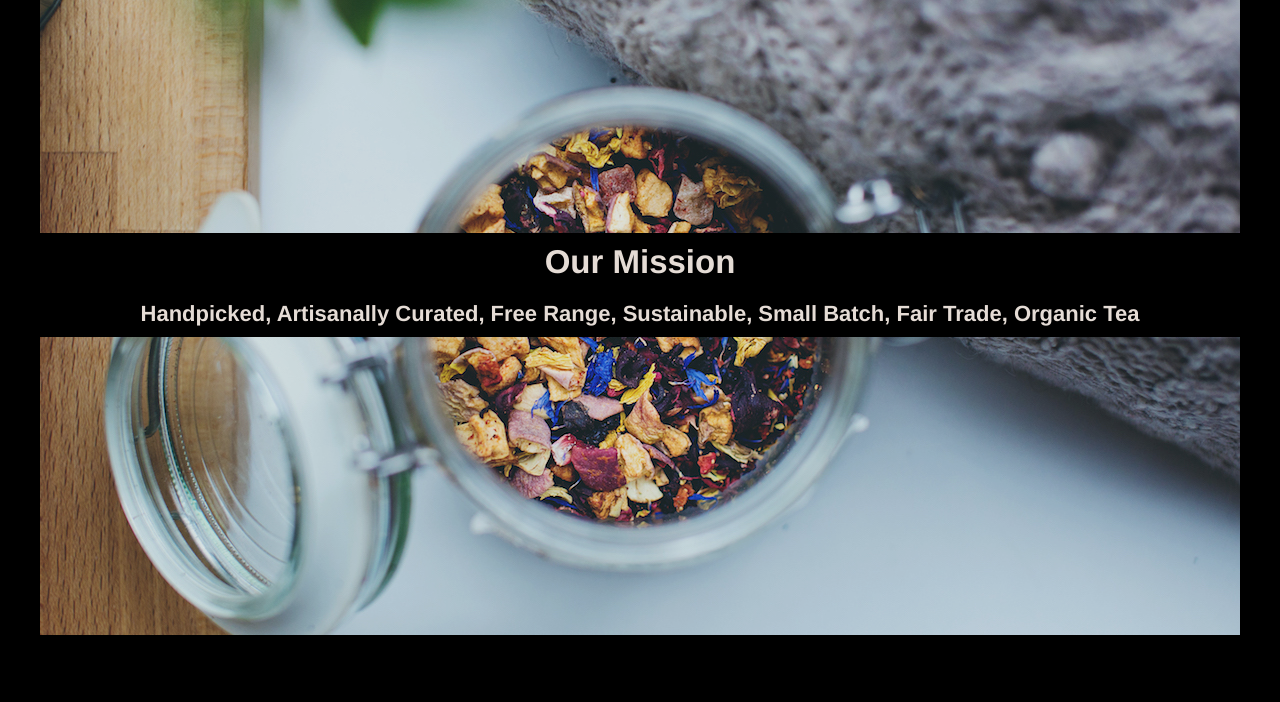
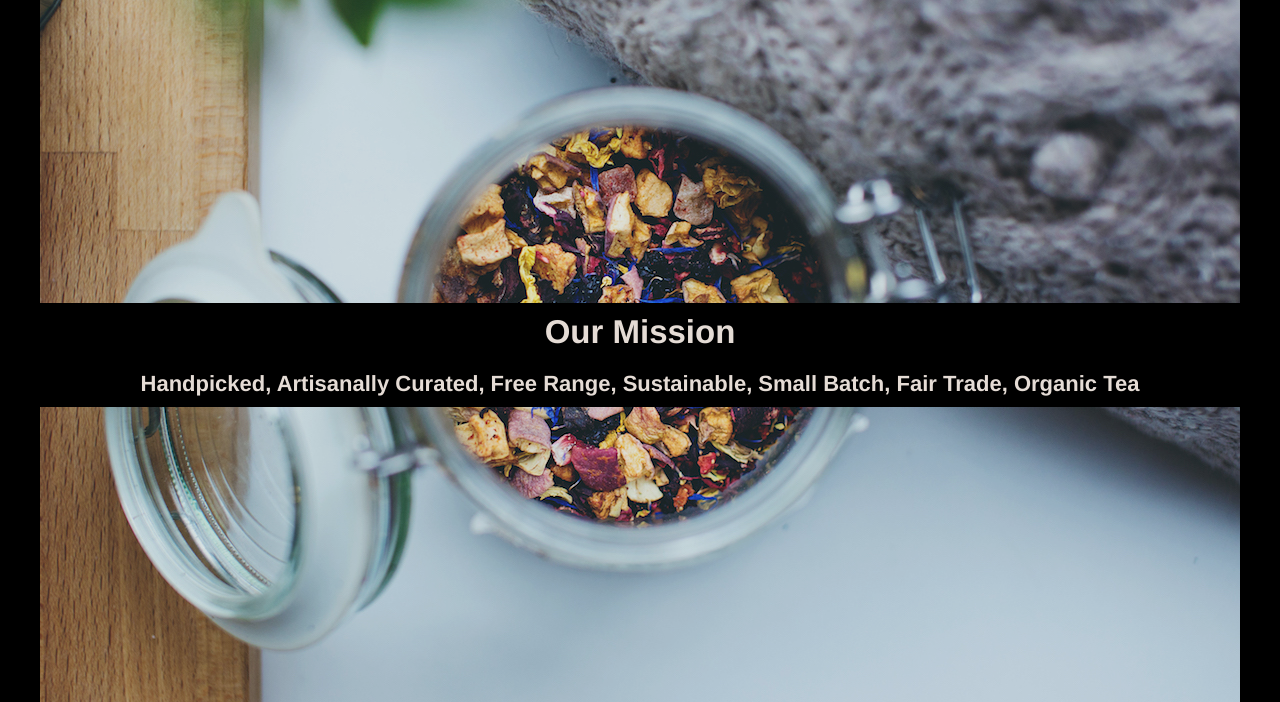
Before and after one commit to jemilac/TeaCozy, a plain HTML site: page index.html in a window 1280 px wide. Shown: the part 73-775 px from the top of the page. Drawn offline with Linux system fonts and the light colour scheme.

Commit message:
Final version

```diff
--- a/resources/style.css
+++ b/resources/style.css
@@ -43,7 +43,7 @@ body {
   justify-content: center;
   align-items: center;
   flex-direction: column;
-  margin: 0px 30px;
+  margin: 0 auto;
 }
 
 #mission {
@@ -53,6 +53,7 @@ body {
   background-image: url(images/img-mission-background.jpg);
   height: 700px;
   width: 1200px;
+  padding-top: 70px;
 }
 
 .text-block {
```
